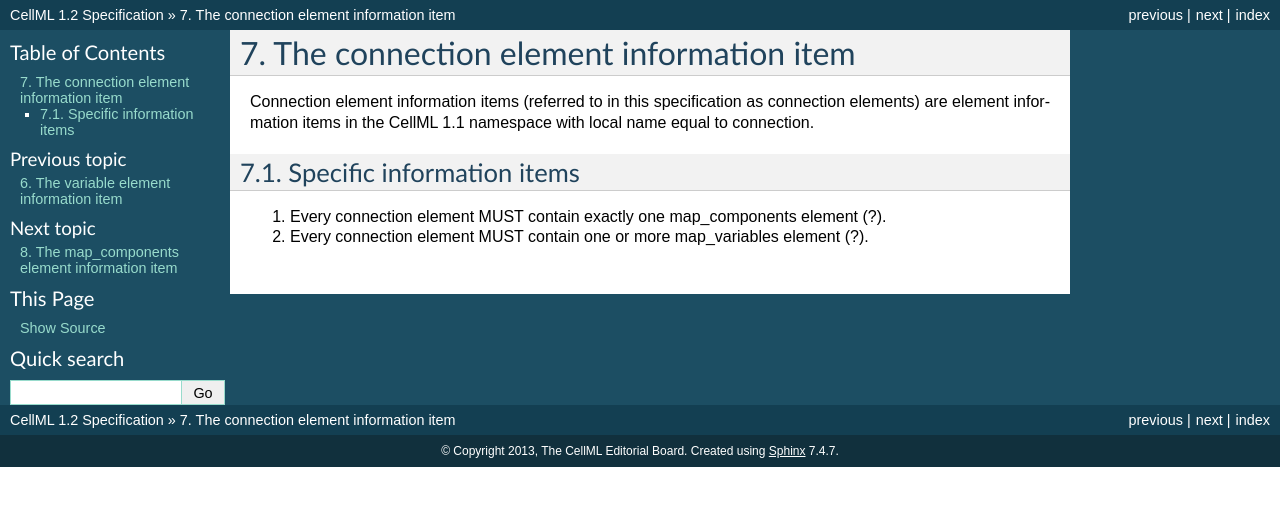
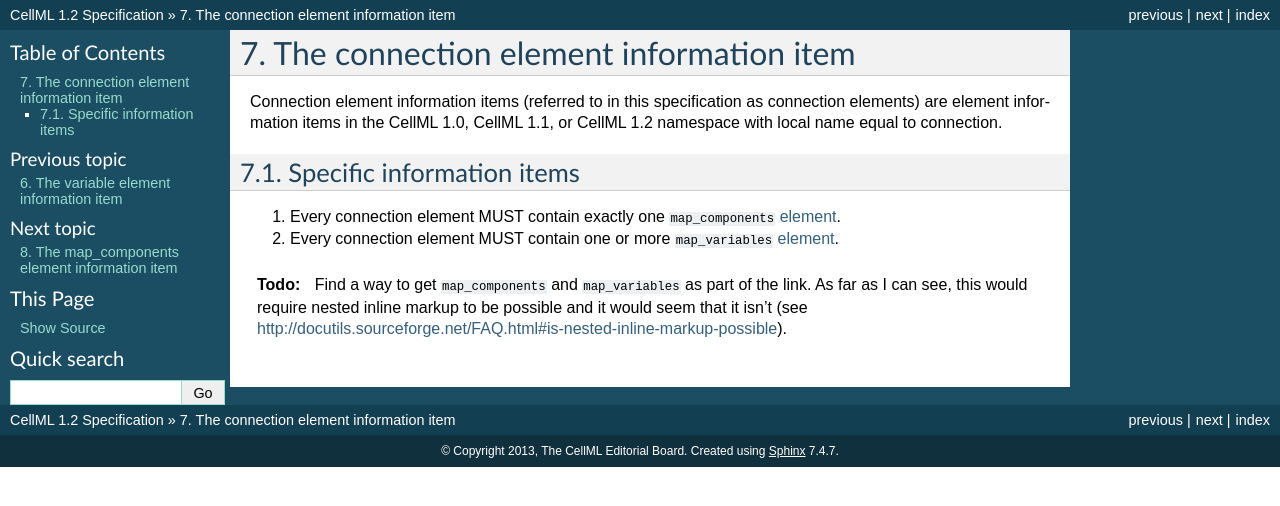
Before and after one commit to nickerso/cellml-spec-sphinx-test, a Sphinx documentation site: the page built from source/connection-element-item.rst, in a window 1280 px wide. Shown: the top 506 px of the page. Built offline with Sphinx 7.4.7, drawn with Linux system fonts in a browser that asks for light colours.

Commit message:
Some minor editing of the connection element section.

```diff
--- a/source/connection-element-item.rst
+++ b/source/connection-element-item.rst
@@ -2,14 +2,21 @@ The connection element information item
 =======================================
 
 Connection element information items (referred to in this specification
-as connection elements) are element information items in the CellML 1.1
-namespace with local name equal to connection.
+as connection elements) are element information items in the CellML 1.0,
+CellML 1.1, or CellML 1.2 namespace with local name equal to connection.
 
 Specific information items
 --------------------------
 
-1. Every connection element MUST contain exactly one map\_components
-   element (?).
+1. Every connection element MUST contain exactly one ``map_components``
+   :doc:`element <map-components-element-item>`.
 
-2. Every connection element MUST contain one or more map\_variables
-   element (?).
+2. Every connection element MUST contain one or more ``map_variables``
+   :doc:`element <map-variables-element-item>`.
+
+.. todo::
+
+   Find a way to get ``map_components`` and ``map_variables`` as part
+   of the link. As far as I can see, this would require nested inline
+   markup to be possible and it would seem that it isn't (see
+   http://docutils.sourceforge.net/FAQ.html#is-nested-inline-markup-possible).
```
